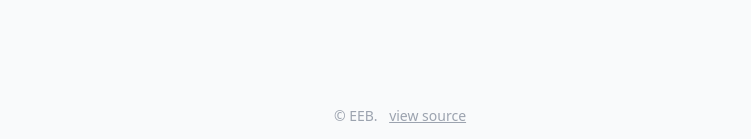
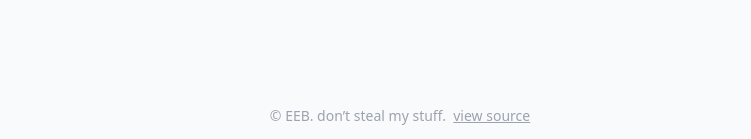
Before and after one commit to enriquebarragan/enriquebarragan.github.io, a Jekyll site: the page built from LICENSE-content.md, in a window 1280 px wide. Shown: the part 758-897 px from the top of the page, without its empty margins (240-991 px from the left). Built offline with Jekyll 4.4.1, drawn with Linux system fonts in a browser that asks for light colours; nearby versions of some CDN libraries; our own code applies the rules of GitHub Pages for plain Markdown files.

Commit message:
Update default.html

```diff
--- a/_layouts/default.html
+++ b/_layouts/default.html
@@ -24,8 +24,10 @@
   </main>
 
 <footer class="mt-auto py-4 text-center text-sm text-gray-400">
-    &copy; EEB.
-  <a href="https://github.com/enriquebarragan/enriquebarragan.github.io" target="_blank" rel="noopener noreferrer" class="ml-2 underline hover:text-gray-600">
+  <a href="https://github.com/enriquebarragan/enriquebarragan.github.io/blob/main/LICENSE-content.md" target="_blank" rel="noopener noreferrer">
+    &copy; EEB. don’t steal my stuff.&nbsp;
+  </a>
+  <a href="https://github.com/enriquebarragan/enriquebarragan.github.io" target="_blank" rel="noopener noreferrer" class="underline hover:text-gray-600">
     view source
   </a>
 </footer>
```
